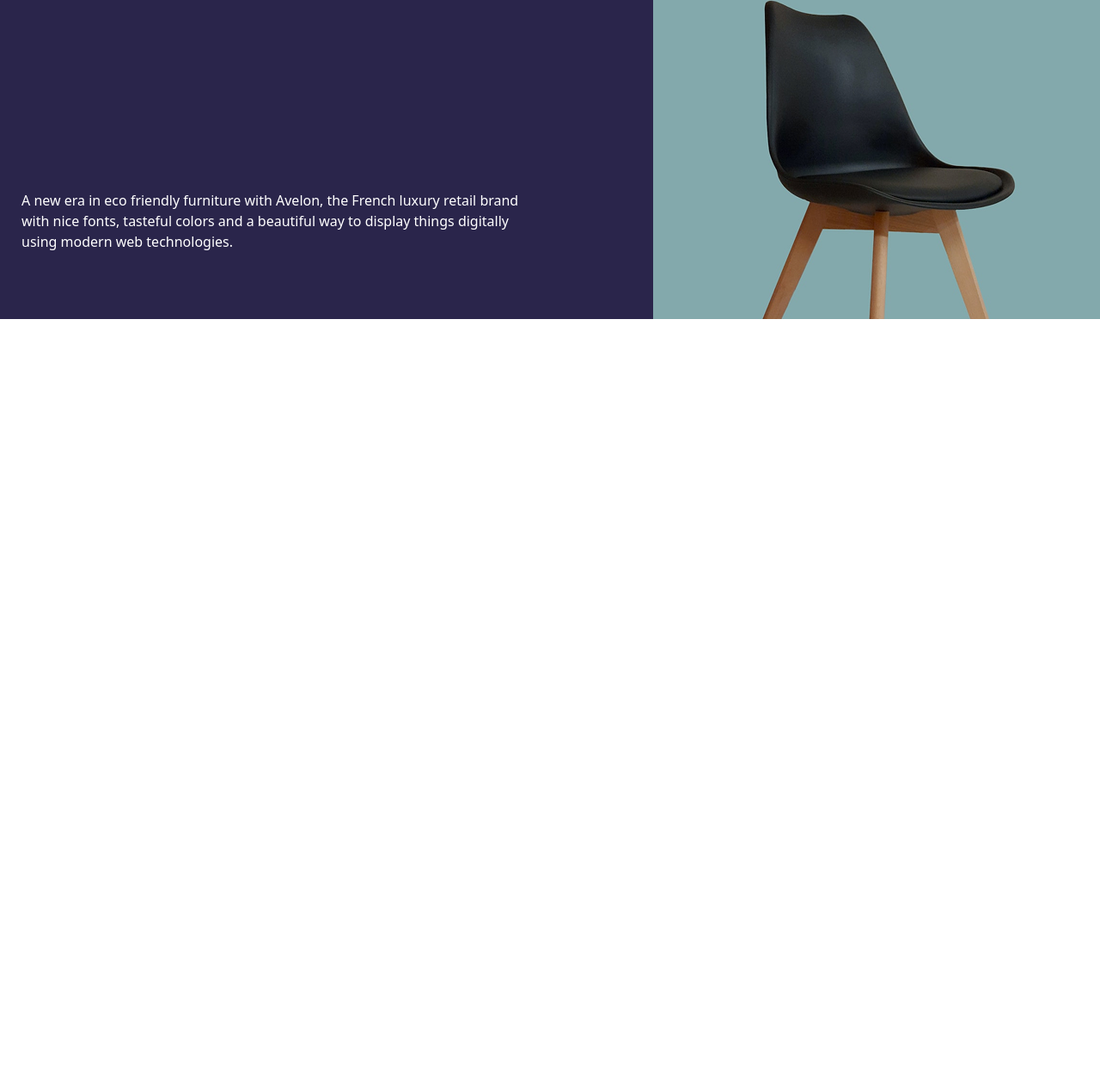
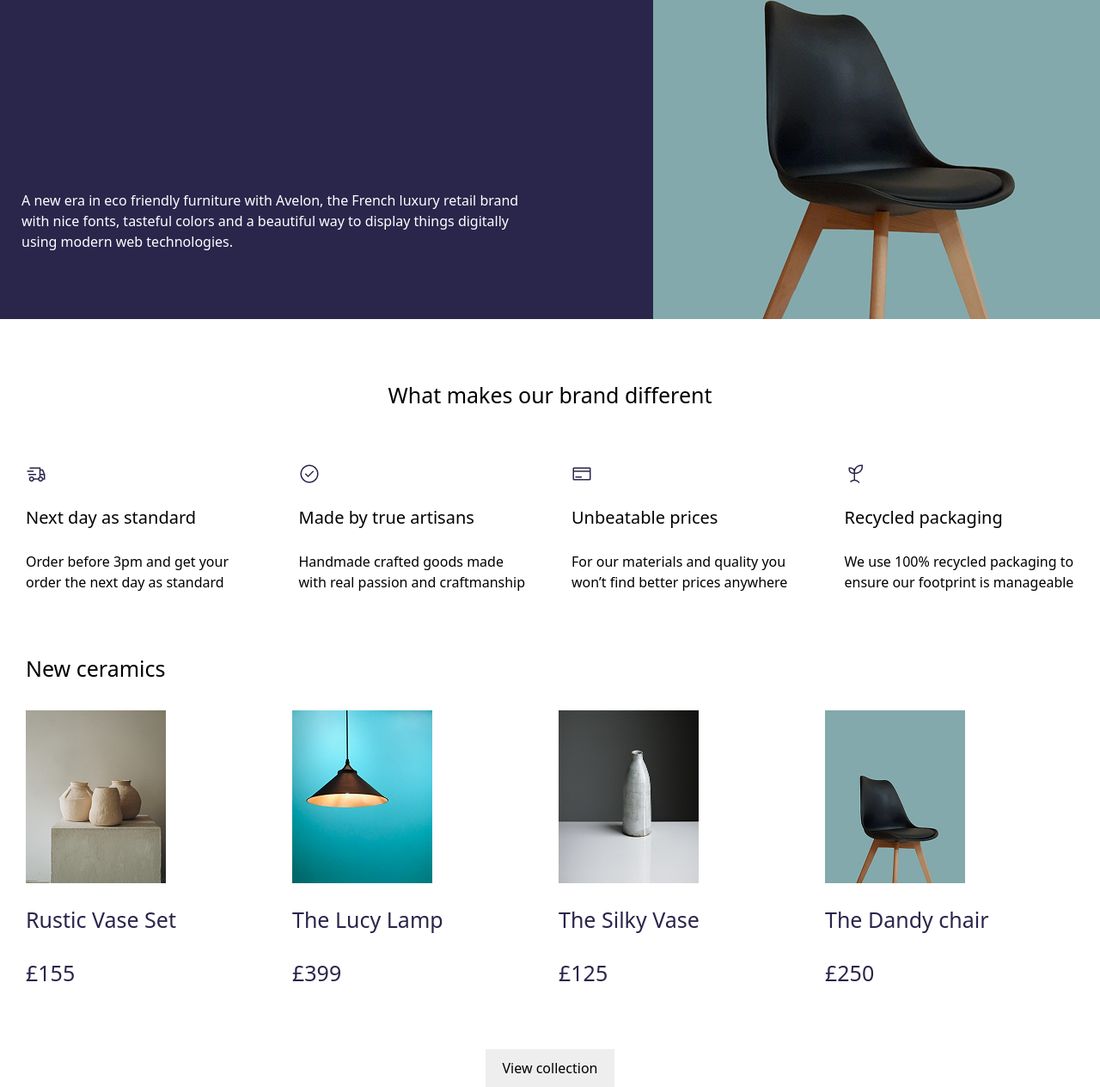
Before and after one commit to Bakhtovarkhuja/colabb, a website: page src/sec1.html in a window 1280 px wide. Shown: the part 348-1612 px from the top of the page at 86% size. Before the commit the page ends 800 px from the top, so only its background shows below. Drawn offline with nearby package versions, Linux system fonts and the light colour scheme; files that its build step writes are made by us from their sources.

Commit message:
section2

```diff
--- a/src/sec1.html
+++ b/src/sec1.html
@@ -50,5 +50,74 @@
             </div>
         </div>
     </section>
+    <div class="px-[25px] lg:text-center mt-[40px] py-[30px]">
+        <p class="text-[25px]">What makes our brand different</p>
+    </div>
+    <section class="grid grid-cols-1 grid-rows-4 p-[30px] lg:grid-cols-4 lg:grid-rows-1 lg:gap-[50px] gap-[30px]">
+        <div>
+            <img src="./Delivery.png">
+            <br>
+            <p class="text-[20px]">Next day as standard</p>
+            <br>
+            <p>Order before 3pm and get your order the next day as standard</p>
+        </div>
+        <div>
+            <img src="./Checkmark--outline.png">
+            <br>
+            <p class="text-[20px]">Made by true artisans</p>
+            <br>
+            <p>Handmade crafted goods made with real passion and craftmanship</p>
+        </div>
+        <div>
+            <img src="./Purchase.png">
+            <br>
+            <p class="text-[20px]">Unbeatable prices</p>
+            <br>
+            <p>For our materials and quality you won’t find better prices anywhere</p>
+        </div>
+        <div>
+            <img src="./Sprout.png">
+            <br>
+            <p class="text-[20px]">Recycled packaging</p>
+            <br>
+            <p>We use 100% recycled packaging to ensure our footprint is manageable</p>
+        </div>
+    </section>
+    <div class="mt-[40px] px-[30px]">
+        <p class="text-[25px]">New ceramics</p>
+    </div>
+    <section class="grid grid-cols-2 p-[30px] lg:grid-cols-4 lg:grid-rows-1 gap-[20px] grid-rows-2">
+        <div>
+            <img src="./Parent.png">
+            <br>
+            <p class="text-[25px] text-[#2A254B]">Rustic Vase Set</p>
+            <br>
+            <p class="text-[25px] text-[#2A254B]">£155</p>
+        </div>
+        <div>
+            <img src="./Photo.png">
+            <br>
+            <p class="text-[25px] text-[#2A254B]">The Lucy Lamp</p>
+            <br>
+            <p class="text-[25px] text-[#2A254B]">£399</p>
+        </div>
+        <div>
+            <img src="./Photo (1).png">
+            <br>
+            <p class="text-[25px] text-[#2A254B]">The Silky Vase</p>
+            <br>
+            <p class="text-[25px] text-[#2A254B]">£125</p>
+        </div>
+        <div>
+            <img src="./Photo (2).png">
+            <br>
+            <p class="text-[25px] text-[#2A254B]">The Dandy chair</p>
+            <br>
+            <p class="text-[25px] text-[#2A254B]">£250</p>
+        </div>
+    </section>
+    <div class="text-center mt-[40px]">
+        <button class="bg-[#80808023] px-[20px] py-[10px]">View collection</button>
+    </div>
 </body>
 </html>
```
Also changed, not shown: src/Checkmark--outline.png (added), src/Delivery.png (added), src/Parent.png (added), src/Photo (1).png (added), src/Photo (2).png (added), src/Photo.png (added), src/Purchase.png (added), src/Sprout.png (added).
